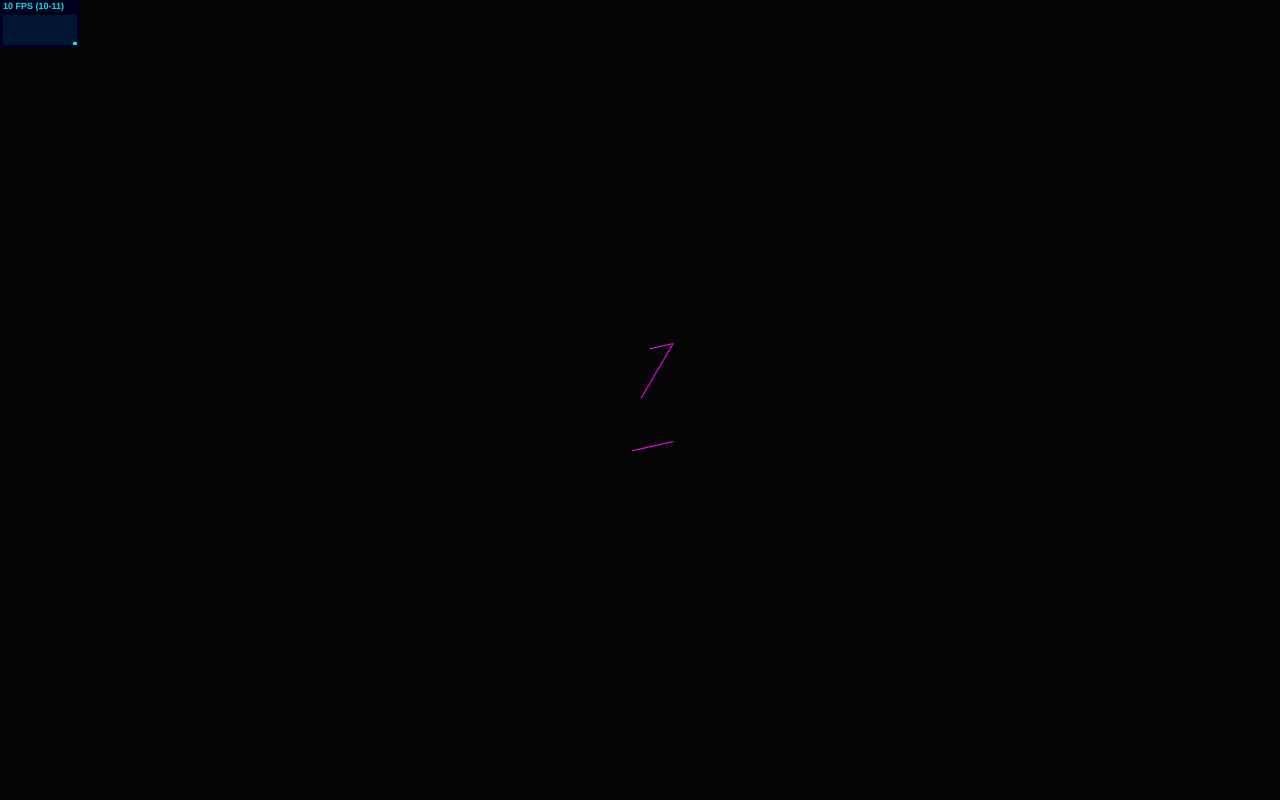
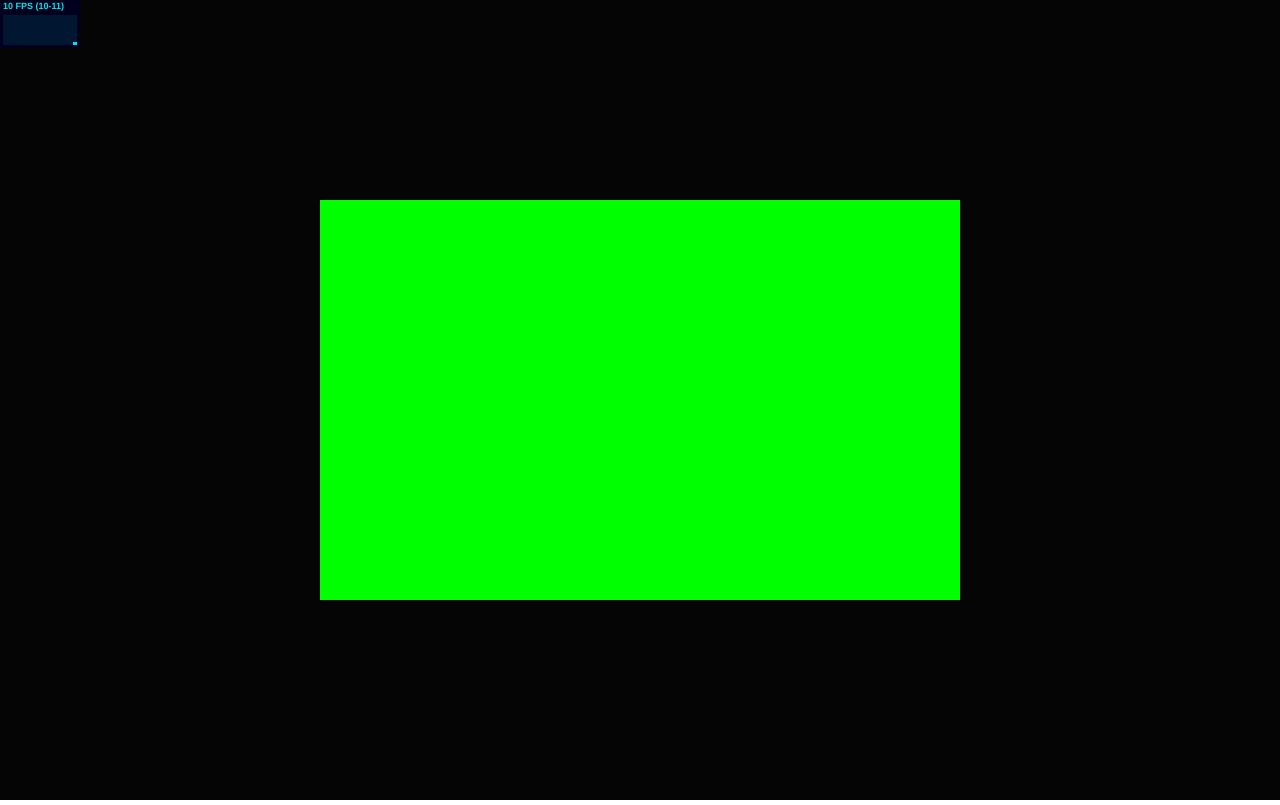
Before and after one commit to keenanmolner/turnon, a plain HTML site: page index.html in a window 1280 px wide. Drawn offline with Linux system fonts and the light colour scheme; animation ran at ten frames a second.

Commit message:
working shader on plane, now time to texture it

```diff
--- a/index.html
+++ b/index.html
@@ -21,10 +21,10 @@
 
     <!-- Vertex Shader -->
     <script type="x-shader/x-vertex" id="vShader">
-      uniform float amplitude;
-      attribute vec3 displacement;
-      attribute vec3 customColor;
-      varying vec3 vColor;
+      // uniform float amplitude;
+      // attribute vec3 displacement;
+      // attribute vec3 customColor;
+      // varying vec3 vColor;
       void main() {
         gl_Position = projectionMatrix *
                 modelViewMatrix *
@@ -38,46 +38,21 @@
       // uniform float opacity;
       // varying vec3 vColor;
       void main() {
-        gl_FragColor = vec4(1.0,  // R
-                      0.0,  // G
-                      1.0,  // B
-                      1.0); // A
+        if(gl_FragCoord.x < 0.5){
+          gl_FragColor = vec4(1.0,  // R
+                0.0,  // G
+                0.0,  // B
+                1.0); // A
+        } else {
+          gl_FragColor = vec4(0.0,  // R
+              1.0,  // G
+              0.0,  // B
+              1.0); // A
+        }
+
         //gl_FragColor = vec4( vColor * color, opacity );
       }
     </script>
-
-    <!-- shaders -->
-<!--     <script src="js/shaders/vShaderGouraudAmbient.js" type="text/javascript"></script>
-    <script src="js/shaders/fShaderGouraudAmbient.js" type="text/javascript"></script>
-
-    <script src="js/shaders/vShaderGouraudDiffuse.js" type="text/javascript"></script>
-    <script src="js/shaders/fShaderGouraudDiffuse.js" type="text/javascript"></script>
-
-    <script src="js/shaders/vShaderGouraud.js" type="text/javascript"></script>
-    <script src="js/shaders/fShaderGouraud.js" type="text/javascript"></script>
-
-    <script src="js/shaders/vShaderPhong.js" type="text/javascript"></script>
-    <script src="js/shaders/fShaderPhong.js" type="text/javascript"></script>
-
-    <script src="js/shaders/vShaderMultiPhong.js" type="text/javascript"></script>
-    <script src="js/shaders/fShaderMultiPhong.js" type="text/javascript"></script>
-
-
-    <script src="js/shaders/vShader.js" type="text/javascript"></script>
-    <script src="js/shaders/fShader.js" type="text/javascript"></script>
- -->
-
-    <!-- some utility functions -->
-<!--     <script src="js/utils.js" type="text/javascript"></script> -->
-
-    <!-- Our display parameters class -->
-<!--     <script src="js/displayParameters.js" type="text/javascript"></script> -->
-
-    <!-- Our teapot class -->
-<!--     <script src="js/teapot.js" type="text/javascript"></script> -->
-
-    <!-- Our state controller class -->
-<!--     <script src="js/stateController.js" type="text/javascript"></script> -->
 
     <!-- main script for rendering -->
     <script>
@@ -95,7 +70,15 @@
 
     function init() {
       //set up the camera
-      camera = new THREE.OrthographicCamera( window.innerWidth / - 2, window.innerWidth / 2, window.innerHeight / 2, window.innerHeight / - 2, 1, 1000 );
+      var SCREEN_WIDTH = window.innerWidth, SCREEN_HEIGHT = window.innerHeight;
+      camera = new THREE.OrthographicCamera( SCREEN_WIDTH / - 2, SCREEN_WIDTH / 2, SCREEN_HEIGHT / 2, SCREEN_HEIGHT / - 2, 1, 1000);
+
+
+      // var VIEW_ANGLE = 45, ASPECT = SCREEN_WIDTH / SCREEN_HEIGHT, NEAR = 1, FAR = 10000;
+      // camera = new THREE.PerspectiveCamera( VIEW_ANGLE, ASPECT, NEAR, FAR);
+      camera.position.set( 0, 0, 1 );
+      camera.up = new THREE.Vector3(0,1,0);
+      camera.lookAt(new THREE.Vector3(0,0,0));
 
       //set up the scene
       scene = new THREE.Scene();
@@ -113,30 +96,34 @@
         vertexShader:   document.getElementById( 'vShader' ).textContent,
         fragmentShader: document.getElementById( 'fShader' ).textContent,
         blending:       THREE.AdditiveBlending,
+        side: THREE.DoubleSide,
         depthTest:      false,
-        transparent:    true
+        transparent:    false
       });
 
       //plane object
-      var geometry = new THREE.PlaneGeometry(100, 100, 100);
+       var planeGeometry = new THREE.PlaneGeometry(SCREEN_WIDTH/2, SCREEN_HEIGHT/2);
 
-      geometry.center();
-      var vertices = geometry.vertices;
-      var buffergeometry = new THREE.BufferGeometry();
-      var position = new THREE.Float32BufferAttribute( vertices.length * 3, 3 ).copyVector3sArray( vertices );
-      buffergeometry.addAttribute( 'position', position );
-      var displacement = new THREE.Float32BufferAttribute( vertices.length * 3, 3 );
-      buffergeometry.addAttribute( 'displacement', displacement );
-      var customColor = new THREE.Float32BufferAttribute( vertices.length * 3, 3 );
-      buffergeometry.addAttribute( 'customColor', customColor );
-      var color = new THREE.Color( 0xffffff );
-      for( var i = 0, l = customColor.count; i < l; i ++ ) {
-        color.setHSL( i / l, 0.5, 0.5 );
-        color.toArray( customColor.array, i * customColor.itemSize );
-      }
-      object = new THREE.Line( buffergeometry, shaderMaterial );
-      object.rotation.x = 0.2;
-      scene.add( object );
+      // set up textures on plane
+
+      // var vertices = geometry.vertices;
+      // var buffergeometry = new THREE.BufferGeometry();
+      // var position = new THREE.Float32BufferAttribute( vertices.length * 3, 3 ).copyVector3sArray( vertices );
+      // buffergeometry.addAttribute( 'position', position );
+      // var displacement = new THREE.Float32BufferAttribute( vertices.length * 3, 3 );
+      // buffergeometry.addAttribute( 'displacement', displacement );
+      // var customColor = new THREE.Float32BufferAttribute( vertices.length * 3, 3 );
+      // buffergeometry.addAttribute( 'customColor', customColor );
+      // var color = new THREE.Color( 0xffffff );
+      // for( var i = 0, l = customColor.count; i < l; i ++ ) {
+      //   color.setHSL( i / l, 0.5, 0.5 );
+      //   color.toArray( customColor.array, i * customColor.itemSize );
+      // }
+
+      //add plane to scene
+      plane = new THREE.Mesh( planeGeometry, shaderMaterial );
+      scene.add( plane );
+
 
       //Set up the webGL Renderer
       renderer = new THREE.WebGLRenderer( { antialias: true } );
@@ -175,18 +162,18 @@
 
     //Called to update the parameters. This is what changes from frame to frame.
     function render() {
-      var time = Date.now() * 0.001;
-      object.rotation.y = 0.25 * time;
-      uniforms.amplitude.value = Math.sin( 0.5 * time );
-      uniforms.color.value.offsetHSL( 0.0005, 0, 0 );
-      var attributes = object.geometry.attributes;
-      var array = attributes.displacement.array;
-      for ( var i = 0, l = array.length; i < l; i += 3 ) {
-        array[ i     ] += 0.3 * ( 0.5 - Math.random() );
-        array[ i + 1 ] += 0.3 * ( 0.5 - Math.random() );
-        array[ i + 2 ] += 0.3 * ( 0.5 - Math.random() );
-      }
-      attributes.displacement.needsUpdate = true;
+      // var time = Date.now() * 0.001;
+      // object.rotation.y = 0.25 * time;
+      // uniforms.amplitude.value = Math.sin( 0.5 * time );
+      // uniforms.color.value.offsetHSL( 0.0005, 0, 0 );
+      // var attributes = object.geometry.attributes;
+      // var array = attributes.displacement.array;
+      // for ( var i = 0, l = array.length; i < l; i += 3 ) {
+      //   array[ i     ] += 0.3 * ( 0.5 - Math.random() );
+      //   array[ i + 1 ] += 0.3 * ( 0.5 - Math.random() );
+      //   array[ i + 2 ] += 0.3 * ( 0.5 - Math.random() );
+      // }
+      // attributes.displacement.needsUpdate = true;
       renderer.render( scene, camera );
     }
   </script>
```
